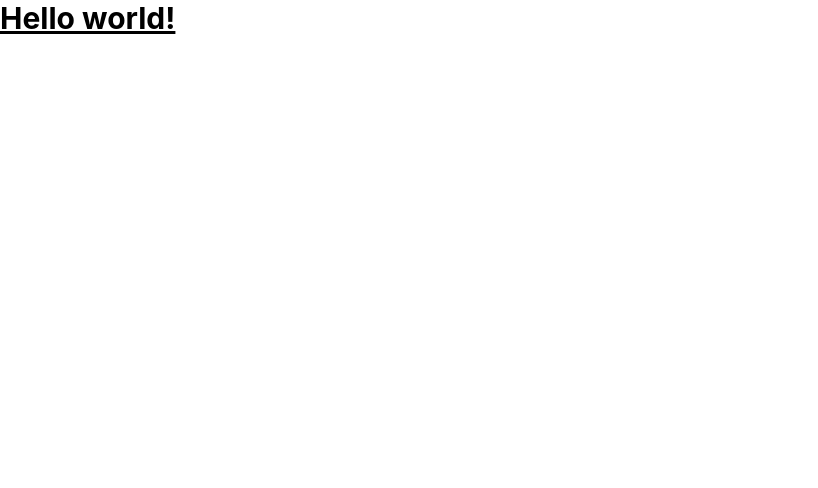
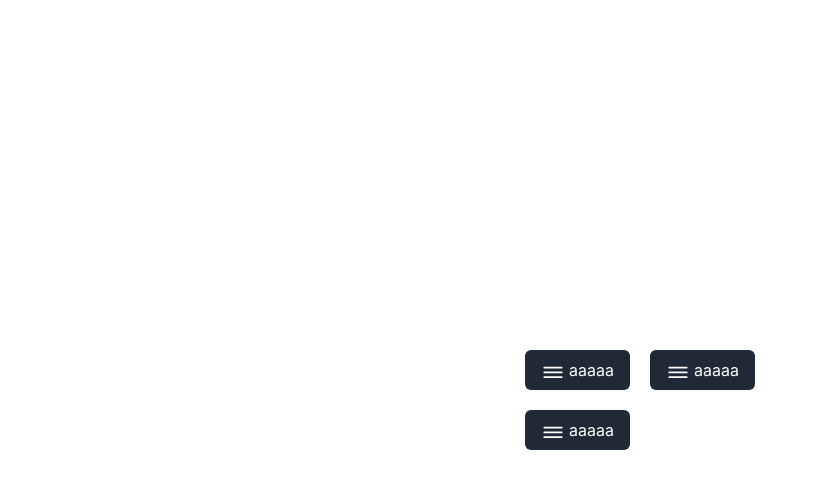
Before and after one commit to Shadovitsme/KwoiTest, a React (Create React App) app: page / in a window 1280 px wide. Shown: the top 488 px of the page, without its empty margins (0-818 px from the left). Built offline with nearby package versions, Linux system fonts and the light colour scheme.

Commit message:
Центровка - создан общий див по центру - созданы строки для кнопочек - классы переименованы в класснеймы

```diff
--- a/src/App.js
+++ b/src/App.js
@@ -1,8 +1,21 @@
-import logo from './logo.svg';
-import './App.css';
+import "./App.css";
 
-function App() {
-  return <h1 className="text-3xl font-bold underline">Hello world!</h1>;
+function App(props) {
+  return (
+    <div className="p-2.5">
+      <button className="flex items-center gap-1 bg-gray-800 text-white py-2 px-4 rounded-md hover:bg-gray-700 transition duration-300 ease-in-out transform hover:scale-110">
+        <svg
+          xmlns="http://www.w3.org/2000/svg"
+          viewBox="0 0 20 20"
+          fill="currentColor"
+          className="w-6 h-6"
+        >
+          <path d="M2.75 7.25h14.5a.75.75 0 0 1 0 1.5H2.75a.75.75 0 0 1 0-1.5zM2.75 11.25h14.5a.75.75 0 0 1 0 1.5H2.75a.75.75 0 0 1 0-1.5zM2.75 15.25h14.5a.75.75 0 0 1 0 1.5H2.75a.75.75 0 0 1 0-1.5z" />
+        </svg>
+        {props.content}
+      </button>
+    </div>
+  );
 }
 
 export default App;
--- a/src/index.js
+++ b/src/index.js
@@ -7,9 +7,24 @@ import reportWebVitals from './reportWebVitals';
 const root = ReactDOM.createRoot(document.getElementById('root'));
 root.render(
   <React.StrictMode>
-    <App />
+    <div className="flex justify-center items-center h-screen">
+      <div>
+        <div className="flex-rowcontainer flex align-items-center">
+          <App content="aaaaa" />
+          <App content="aaaaa" />
+        </div>
+        <div>
+          <App content="aaaaa" />
+        </div>
+      </div>
+    </div>
   </React.StrictMode>
 );
+// TODO сделать большой див чтоб все кнопочки были в центре
+// TODO сделать дивы поменьше чтоб кнопочки в строку херачить
+// TODO сделать скругленную и круглую кнопочку
+// TODO сделать иконки в кнопочках переменныыми
+// TODO сделать компонент-цикл который и будет выводить нужное количество строк с разными цветами кнопок коды цветов передавать как массив и скармливать таилвинду.
 
 // If you want to start measuring performance in your app, pass a function
 // to log results (for example: reportWebVitals(console.log))
```
